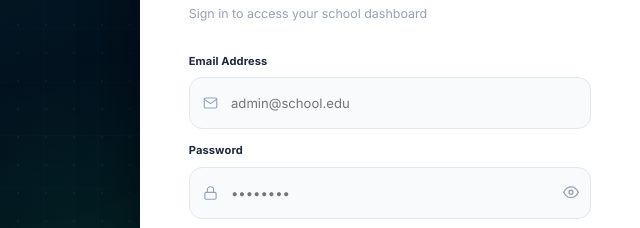
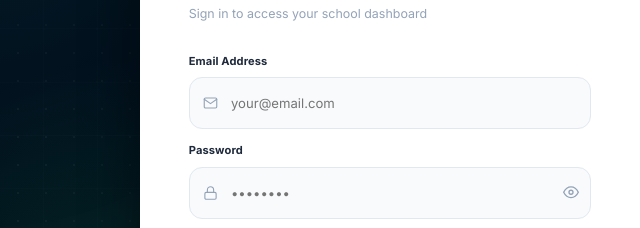
Before and after one commit to eduformiumceo-rgb/eduformium-SMS, a plain HTML site: page index.html in a window 1280 px wide. Shown: the part 185-413 px from the top of the page, 640-1280 px from the left. Drawn offline with Linux system fonts and the light colour scheme; no server answers.

Commit message:
Update index.html

```diff
--- a/index.html
+++ b/index.html
@@ -126,7 +126,7 @@
           <label class="form-label" for="l-user">Email Address</label>
           <div class="fi-wrap">
             <svg class="fi-icon" viewBox="0 0 24 24" fill="none" stroke="currentColor" stroke-width="1.8" stroke-linecap="round" stroke-linejoin="round"><path d="M4 4h16c1.1 0 2 .9 2 2v12c0 1.1-.9 2-2 2H4c-1.1 0-2-.9-2-2V6c0-1.1.9-2 2-2z"/><polyline points="22,6 12,13 2,6"/></svg>
-            <input class="form-input fi-input" type="email" id="l-user" placeholder="admin@school.edu" autocomplete="email"/>
+            <input class="form-input fi-input" type="email" id="l-user" placeholder="your@email.com" autocomplete="email"/>
           </div>
         </div>
 
@@ -185,7 +185,7 @@
           </div>
           <div class="form-field">
             <label class="form-label" for="r-email">Email *</label>
-            <input class="form-input" type="email" id="r-email" placeholder="admin@school.edu"/>
+            <input class="form-input" type="email" id="r-email" placeholder="your@email.com"/>
           </div>
         </div>
         <div class="form-grid-2">
```
